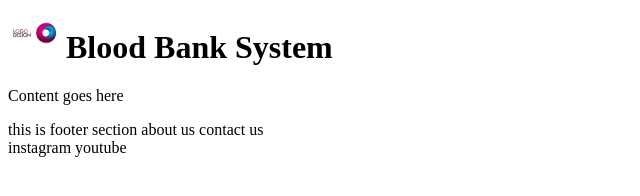
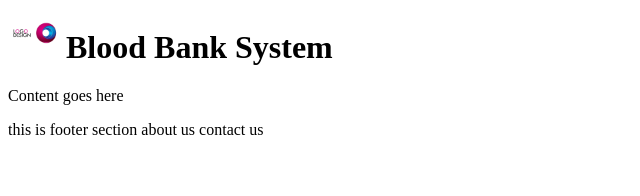
Before and after one commit to Sanah-Zanir/demo-bloodbank, a plain HTML site: page index.html in a window 1280 px wide. Shown: the whole page, without its empty margins (0-640 px from the left). Drawn offline with Linux system fonts and the light colour scheme.

Commit message:
reversing to 4d19b7a

```diff
--- a/index.html
+++ b/index.html
@@ -14,10 +14,6 @@
             this is footer section
             <a>about us</a>
             <a>contact us</a>
-            <div class="social">
-                <a>instagram</a>
-                <a>youtube</a>
-            </div>
         </footer>
     </body>
 </html>
```
